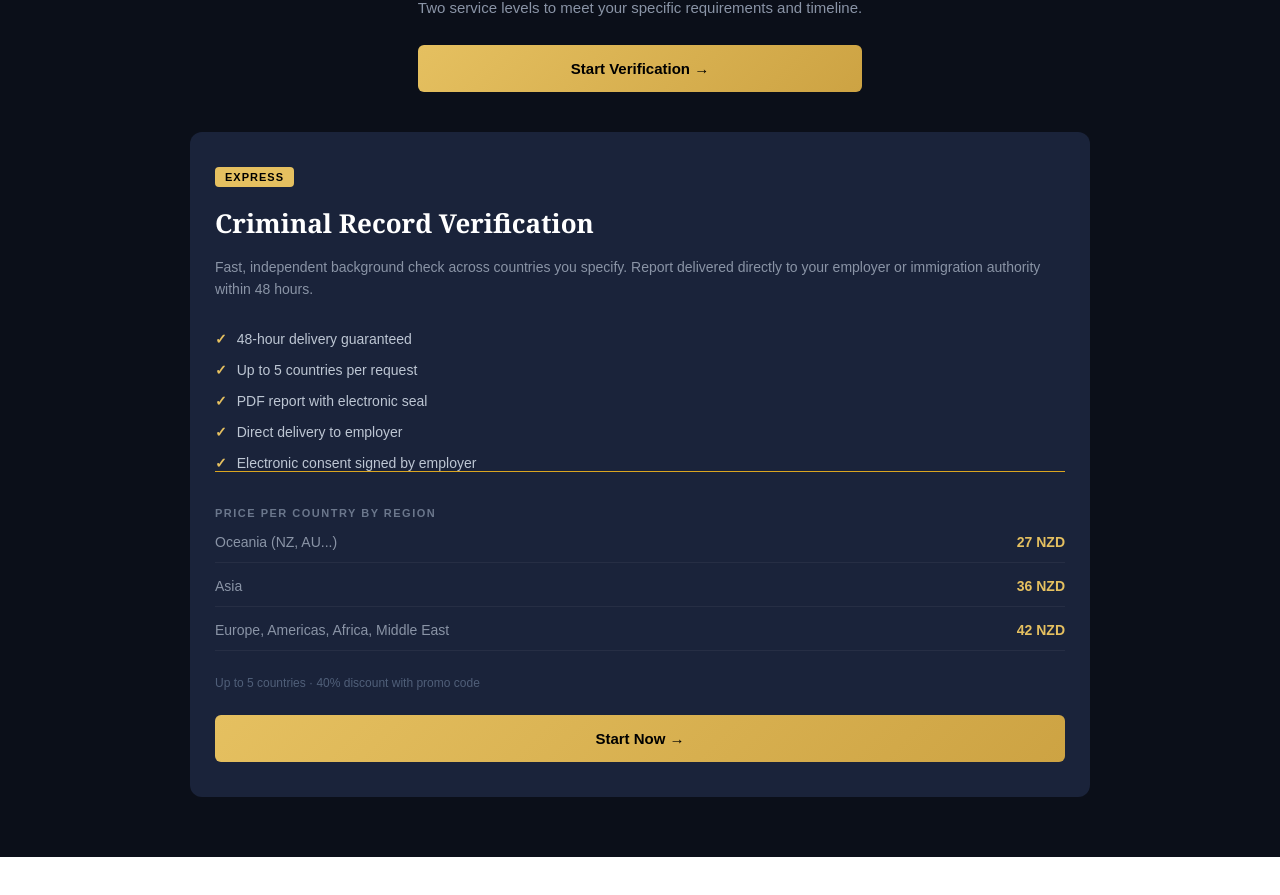
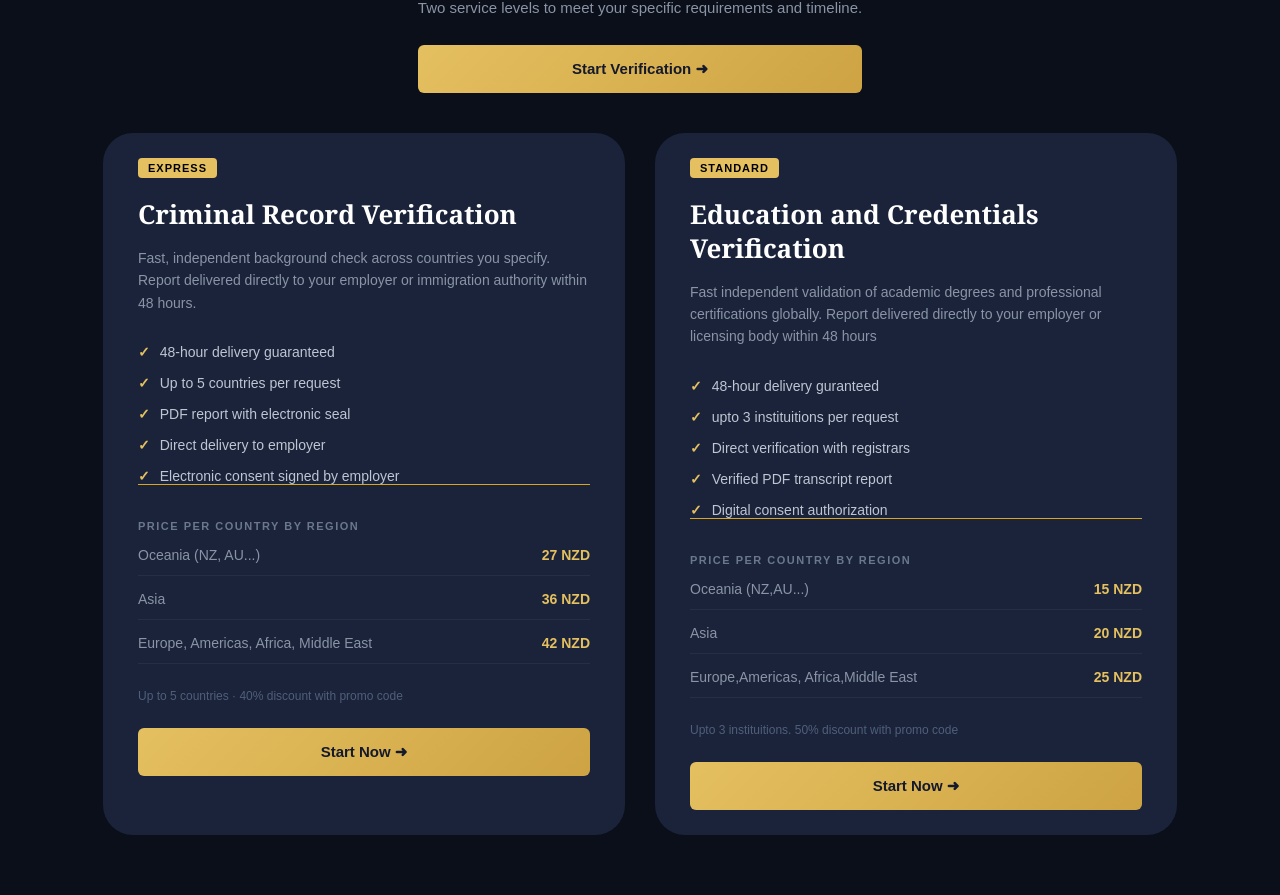
Before and after one commit to hafsaamir-prog/criminal-record-verification-app-, a React (Vite) app: page / in a window 1280 px wide. Shown: the part 1120-2015 px from the top of the page. Before the commit the page ends 1977 px from the top, so only its background shows below. Built offline with nearby package versions, Linux system fonts and the light colour scheme.

Commit message:
Add 2nd service card

```diff
--- a/src/App.css
+++ b/src/App.css
@@ -265,7 +265,7 @@
     font-size:32px;
   }
 }
-.ser-container {
+.serv-container {
   background-color: #0b0f19;
   color: white;
   font-family: 'Arial', sans-serif;
@@ -277,12 +277,12 @@
 
 }
 
-.ser-header-section {
+.serv-header-section {
   text-align: center;
   max-width: 600px;
 }
 
-.ser-gold-title {
+.serv-gold-title {
   color: goldenrod;
   font-size: 12px;
   font-weight: bold;
@@ -290,22 +290,22 @@
   text-transform: uppercase;
 }
 
-.ser-main-heading {
+.serv-main-heading {
   font-size: 32px;
   font-weight: bold;
   margin: 15px 0;
 }
 
-.ser-sub-heading {
+.serv-sub-heading {
   color: #8a94a6;
   font-size: 15px;
   line-height: 1.6;
   margin-bottom: 25px;
 }
 
-.start-verification-btn, .card-action-btn {
+.start-veri-btn, .card-action-btn {
   background: linear-gradient(135deg, #e5c060, #cda343);
-  color: #000;
+  color: #14192c;
   border: none;
   border-radius: 6px;
   padding: 15px 30px;
@@ -316,19 +316,28 @@
   transition: opacity 0.2s ease;
 }
 
-.start-verification-btn:hover, .card-action-btn:hover {
-  opacity: 0.9;
+.start-veri-btn:hover, .card-action-btn:hover {
+  opacity: 1;
+  background: #5961c7b6;
+  color: #ffd700;
+  transform: scale(1.05)
 }
 
-.service-card {
+.cards-container{
+  display:flex;
+  flex-direction: row;
+  justify-content: center;
+  gap:30px;
+}
+.serv-card-left, .serv-card-right {
   background-color: #1a233a;
-  border-radius: 12px;
-  padding: 35px 25px;
-  width: 100%;
-  max-width: 900px;
+  border-radius: 30px;
+  padding: 25px 35px;
   box-sizing: border-box;
   display: flex;
   flex-direction: column;
+  width:45%
+
 }
 
 .express-badge {
@@ -350,7 +359,7 @@
   line-height: 1.3;
 }
 
-.card-description {
+.card-descrip {
   color: #8a94a6;
   font-size: 14px;
   line-height: 1.6;
--- a/src/components/Services.jsx
+++ b/src/components/Services.jsx
@@ -3,23 +3,22 @@ import React, { useState } from 'react';
 export default function Services() {
     const [isVerOpen, setIsVerOpen] = useState(false);
 
-    return (
-        <div className="ser-container">
-            <div className="ser-header-section">
-                <span className="ser-gold-title">OUR SERVICES</span>
-                <h1 className="ser-main-heading">Choose Your Verification</h1>
-                <p className="ser-sub-heading">Two service levels to meet your specific requirements and timeline.</p>
-                <button className="start-verification-btn" onClick={() => setIsVerOpen(!isVerOpen)}>
-                    Start Verification →
+    return(
+        <div className="serv-container">
+            <div className="serv-header-section">
+                <span className="serv-gold-title">OUR SERVICES</span>
+                <h1 className="serv-main-heading">Choose Your Verification</h1>
+                <p className="serv-sub-heading">Two service levels to meet your specific requirements and timeline.</p>
+                <button className="start-veri-btn" onClick={() => setIsVerOpen(!isVerOpen)}>
+                    Start Verification ➜
                 </button>
             </div>
 
-            <div className="service-card">
+            <div className="cards-container">
+                <div className="serv-card-left">
                     <div className="express-badge">EXPRESS</div>
-
                     <h2 className="card-main-title">Criminal Record Verification</h2>
-
-                <p className="card-description">
+                    <p className="card-descrip">
                         Fast, independent background check across countries you specify.
                         Report delivered directly to your employer or immigration authority within 48 hours.
                     </p>
@@ -29,22 +28,18 @@ export default function Services() {
                             <span className="checkmark">✓</span>
                             48-hour delivery guaranteed
                         </li>
-
                         <li className="checkpoint-item">
                             <span className="checkmark">✓</span>
                             Up to 5 countries per request
                         </li>
-
                         <li className="checkpoint-item">
                             <span className="checkmark">✓</span>
                             PDF report with electronic seal
                         </li>
-
                         <li className="checkpoint-item">
                             <span className="checkmark">✓</span>
                             Direct delivery to employer
                         </li>
-
                         <li className="checkpoint-item">
                             <span className="checkmark">✓</span>
                             Electronic consent signed by employer
@@ -70,7 +65,63 @@ export default function Services() {
 
                     <p className="promo-text">Up to 5 countries · 40% discount with promo code</p>
 
-                <button className="card-action-btn">Start Now →</button>
+                    <button className="card-action-btn">Start Now ➜</button>
+                </div>
+
+                <div className="serv-card-right">
+                    <div className="express-badge">STANDARD</div>
+
+                    <h2 className="card-main-title">Education and Credentials Verification</h2>
+
+                    <p className="card-descrip">
+                        Fast independent validation of academic degrees and professional certifications globally.
+                        Report delivered directly to your employer or licensing body within 48 hours
+                    </p>
+
+                    <ul className="checkpoints-list">
+                        <li className="checkpoint-item">
+                            <span className="checkmark">✓</span>
+                            48-hour delivery guranteed
+                        </li>
+                        <li className="checkpoint-item">
+                            <span className="checkmark">✓</span>
+                            upto 3 instituitions per request
+                        </li>
+                        <li className="checkpoint-item">
+                            <span className="checkmark">✓</span>
+                            Direct verification with registrars
+                        </li>
+                        <li className="checkpoint-item">
+                            <span className="checkmark">✓</span>
+                            Verified PDF transcript report
+                        </li>
+                        <li className="checkpoint-item">
+                            <span className="checkmark">✓</span>
+                            Digital consent authorization
+                        </li>
+                    </ul>
+
+                    <h3 className="price-region-title">PRICE PER COUNTRY BY REGION</h3>
+
+                    <div className="price-table">
+                        <div className="price-row">
+                            <span className="region-name">Oceania (NZ,AU...)</span>
+                            <span className="region-cost">15 NZD</span>
+                        </div>
+                        <div className="price-row">
+                            <span className="region-name">Asia</span>
+                            <span className="region-cost">20 NZD</span>
+                        </div>
+                        <div className="price-row">
+                            <span className="region-name">Europe,Americas, Africa,Middle East</span>
+                            <span className="region-cost">25 NZD</span>
+                        </div>
+                    </div>
+
+                    <p className="promo-text">Upto 3 instituitions. 50% discount with promo code </p>
+
+                    <button className="card-action-btn">Start Now ➜</button>
+                </div>
             </div>
         </div>
     );
```
Lines whose indentation alone changed are shown as unchanged.
